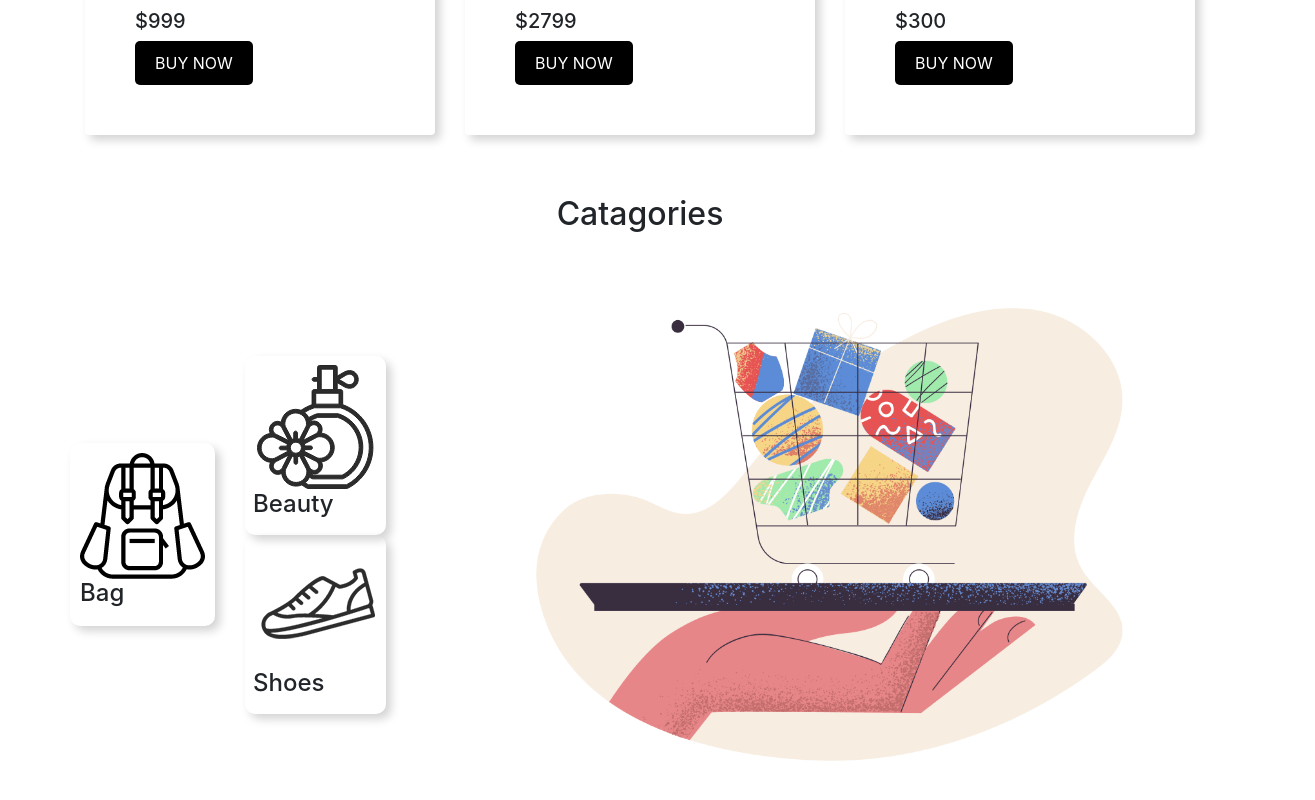
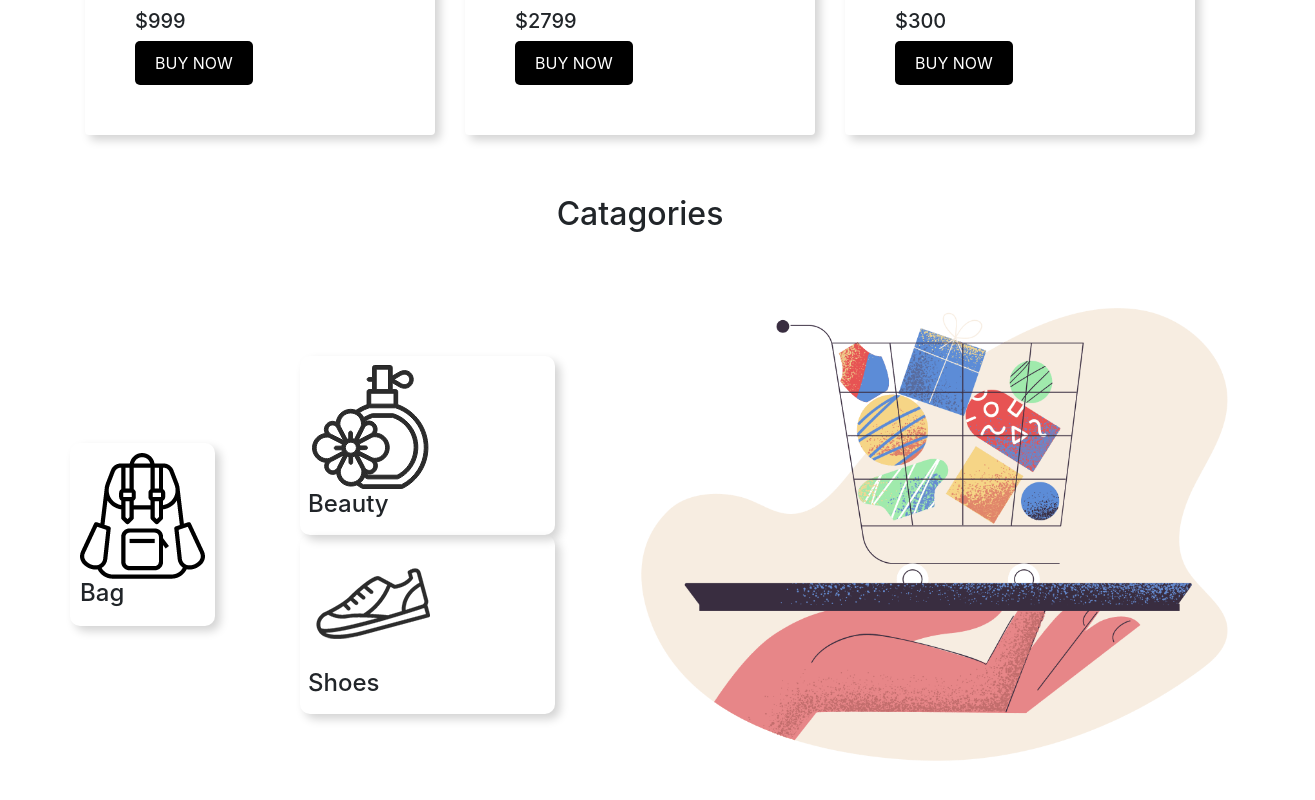
Before and after one commit to MiskaturRahman/Hot-gadgets, a plain HTML site: page index.html in a window 1280 px wide. Shown: the part 2122-2922 px from the top of the page, 1315 px wide, since content can reach past the window. Drawn offline with nearby package versions, Linux system fonts and the light colour scheme.

Commit message:
Update index.html

```diff
--- a/index.html
+++ b/index.html
@@ -224,7 +224,7 @@
             </div>
 
 
-            <div class="row-md-3 d-flex flex-column bd-highlight">
+            <div class="col-md-3 d-flex flex-column bd-highlight">
                 <div class="beauty p-2 bd-highlight">
                     <img src="Categories/perfume.png" alt="">
                     <h4>Beauty</h4>
@@ -237,7 +237,7 @@
             </div>
 
 
-            <div class="pale row-md-6 d-flex justify-content-center">
+            <div class="pale col-md-6 d-flex justify-content-center">
                 <img src="Categories/pale-order.png" alt="">
             </div>
 
```
